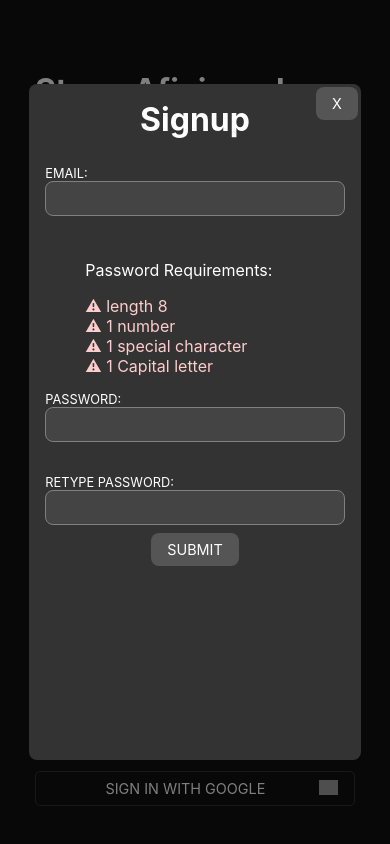
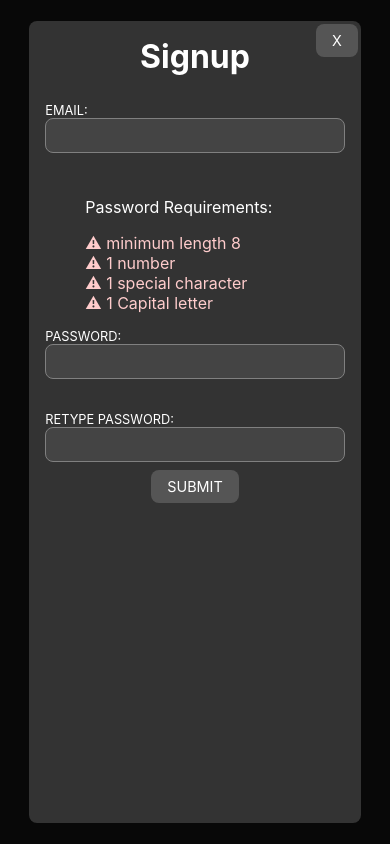
Before and after one commit to mphilip9/Supabase-CRA-Oauth, a React (Create React App) app: page / in a window 390 px wide. Both pictures are taken after a click on the button "SIGNUP". Built offline with nearby package versions, Linux system fonts and the light colour scheme; no server answers; grey boxes are pictures that could not be loaded.

Commit message:
make mobile signup form scrollable

```diff
--- a/package.json
+++ b/package.json
@@ -1,5 +1,6 @@
 {
   "name": "stark-login",
+  "proxy": "http://localhost:8080",
   "version": "0.1.0",
   "private": true,
   "dependencies": {
@@ -21,7 +22,7 @@
     "web-vitals": "^2.1.4"
   },
   "scripts": {
-    "start": "node server.js",
+    "start": "react-scripts start",
     "build": "react-scripts build",
     "test": "react-scripts test",
     "eject": "react-scripts eject"
--- a/src/App.css
+++ b/src/App.css
@@ -307,6 +307,11 @@ button:hover {
   animation: modal-animate 0.3s;
 }
 
+.container::-webkit-scrollbar { /* WebKit */
+  width: 0;
+  height: 0;
+}
+
 .form-container {
   display: flex;
   align-items: center;
@@ -314,11 +319,14 @@ button:hover {
   justify-content: center;
 }
 
+
+
 /* for mobile */
 @media screen and (max-width: 700px) {
   .modal {
     width:85%;
-    height:80%;
+    overflow-y: scroll;
+    height:95%;
   }
 }
 /* for medium screens */
--- a/src/Components/Auth.js
+++ b/src/Components/Auth.js
@@ -13,7 +13,7 @@ export default function Auth() {
   const [signupSuccess, setSignupSuccess] = useState(false);
   // toggle login error notification
   const [loginError, setLoginError] = useState(false);
-  // trigger signup
+  // trigger signup modal
   const [showModal, setShowModal] = useState(false);
 
   // Reset Password functionality
--- a/src/Components/SignupModal.js
+++ b/src/Components/SignupModal.js
@@ -108,7 +108,7 @@ export const SignupModal = ({
               <figcaption>Password Requirements:</figcaption>
               <ul>
                 <li style={{ color: validatePassword.length[0] }}>
-                  {validatePassword.length[1]} length 8
+                  {validatePassword.length[1]} minimum length 8
                 </li>
                 <li style={{ color: validatePassword.number[0] }}>
                   {" "}
```
